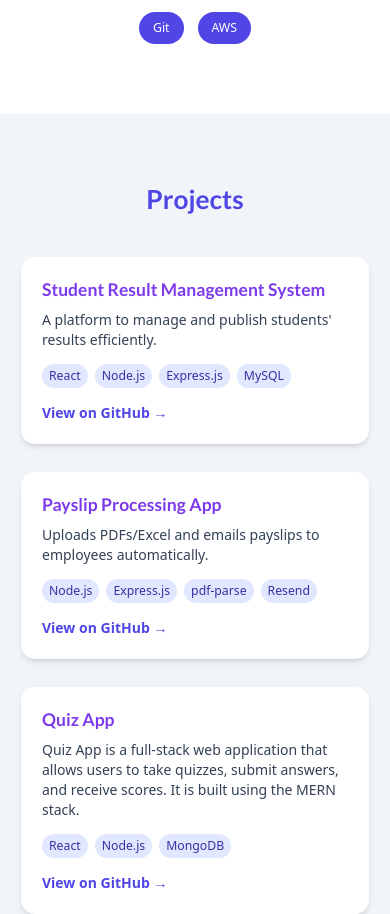
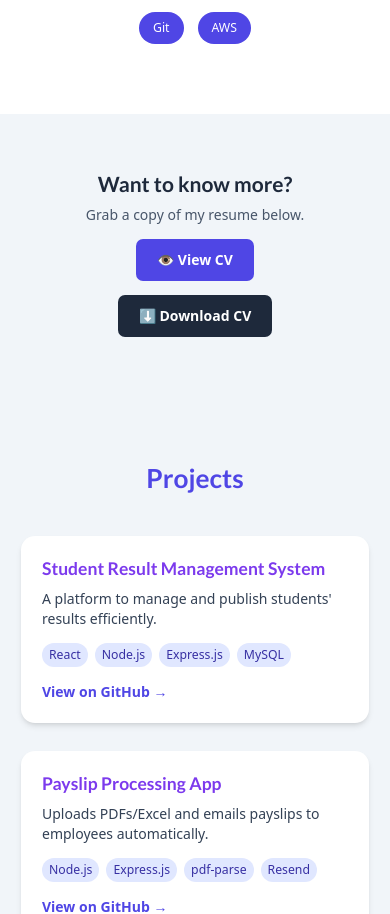
Before and after one commit to adeolaquadri/my-personal-portfolio, a React (Create React App) app: page / in a window 390 px wide. Shown: the part 807-1721 px from the top of the page. Built offline with nearby package versions, Linux system fonts and the light colour scheme.

Commit message:
Add DownloadCV component and my resume file

```diff
--- a/src/App.js
+++ b/src/App.js
@@ -5,6 +5,7 @@ import About from "./components/About";
 import Projects from "./components/Projects";
 import Contact from "./components/Contact";
 import Footer from "./components/Footer";
+import DownloadCV from "./components/DownlaodCV";
 
 function App() {
   return (
@@ -12,6 +13,7 @@ function App() {
       <Navbar />
       <Hero />
       <About />
+      <DownloadCV />
       <Projects />
       <Contact />
       <Footer />
--- /dev/null
+++ b/src/components/DownlaodCV.js
@@ -0,0 +1,30 @@
+import React from 'react'
+
+const DownloadCV = () => {
+   return (
+     <section className="py-16 bg-slate-100 text-center">
+       <h2 className="text-2xl font-bold text-slate-800">Want to know more?</h2>
+       <p className="text-slate-600 mt-2">Grab a copy of my resume below.</p>
+       <div className="flex flex-col sm:flex-row justify-center items-center gap-4 mt-4">
+  <a
+    href="/Adeola_Quadri_Web_Developer_Resume2025.pdf"
+    target="_blank"
+    rel="noopener noreferrer"
+    className="bg-indigo-600 text-white px-6 py-3 rounded-lg font-semibold hover:bg-indigo-700 transition"
+  >
+    👁️ View CV
+  </a>
+  <a
+    href="/Adeola_Quadri_Web_Developer_Resume2025.pdf"
+    download
+    className="bg-slate-800 text-white px-6 py-3 rounded-lg font-semibold hover:bg-slate-900 transition"
+  >
+    ⬇️ Download CV
+  </a>
+</div>
+
+     </section>
+   );
+ };
+
+ export default DownloadCV;
```
Also changed, not shown: 1 other file (tests, documents, lock files or other folders).
